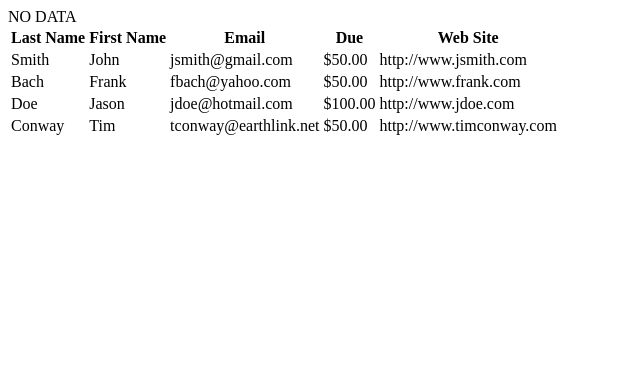
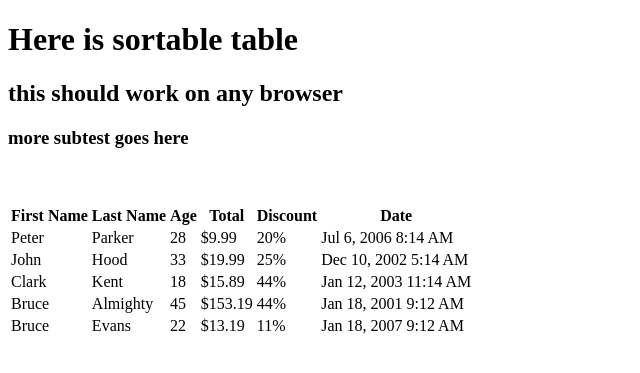
Before and after one commit to j2abro/crowdsec, a Flask app: page /jtest/ in a window 1280 px wide. Shown: the top 373 px of the page, without its empty margins (0-640 px from the left). Run offline with Flask 2, Linux system fonts and the light colour scheme; some libraries are stand-ins or nearby versions.

Commit message:
tablesort working now

```diff
--- a/templates/jtest.html
+++ b/templates/jtest.html
@@ -1,69 +1,98 @@
 <!doctype html>
 <title>Jtest page</title>
 <title>Flaskr</title>
+<link rel=stylesheet type=text/css href="{{ url_for('static', filename='theme.blue.css') }}">
 <script src="//ajax.googleapis.com/ajax/libs/jquery/1.9.1/jquery.min.js"></script>
-<script type=text/javascript src="{{ url_for('static', filename='jquery.tablesorter.js') }}"></script>
+<script type=text/javascript src="{{ url_for('static', filename='jquery.tablesorter.min.js') }}"></script>
 <script type=text/javascript src="{{ url_for('static', filename='jrun.js') }}"></script>
 {% if mydata %}
 data = {{ mydata }}
 
 {% else %}
-NO DATA
+<h1>Here is sortable table</h1>
+<h2>this should work on any browser</h2>
+<h3>more subtest goes here</h3>
+<br>
+<br>
 
 {% endif %}
 
 <script>setTimeout(function() { alert("OK, later, show this"); }, 20000);</script>
 
+<script id='js'>
+$(function() {
 
-<table id="myTable" class="tablesorter">
+  // call the tablesorter plugin
+  $("table").tablesorter({
+    theme : 'blue',
+
+    // sort on the first column and third column in ascending order
+    sortList: [[0,0],[2,0]]
+  });
+
+});
+
+</script>
+
+
+<table class="tablesorter">
   <thead>
     <tr>
+      <th>First Name</th>
       <th>Last Name</th>
-      <th>First Name</th>
-      <th>Email</th>
-      <th>Due</th>
-      <th>Web Site</th>
+      <th>Age</th>
+      <th>Total</th>
+      <th>Discount</th>
+      <th>Date</th>
     </tr>
   </thead>
   <tbody>
     <tr>
-      <td>Smith</td>
-      <td>John</td>
-      <td>jsmith@gmail.com</td>
-      <td>$50.00</td>
-      <td>http://www.jsmith.com</td>
+      <td>Peter</td>
+      <td>Parker</td>
+      <td>28</td>
+      <td>$9.99</td>
+      <td>20%</td>
+      <td>Jul 6, 2006 8:14 AM</td>
     </tr>
     <tr>
-      <td>Bach</td>
-      <td>Frank</td>
-      <td>fbach@yahoo.com</td>
-      <td>$50.00</td>
-      <td>http://www.frank.com</td>
+      <td>John</td>
+      <td>Hood</td>
+      <td>33</td>
+      <td>$19.99</td>
+      <td>25%</td>
+      <td>Dec 10, 2002 5:14 AM</td>
     </tr>
     <tr>
-      <td>Doe</td>
-      <td>Jason</td>
-      <td>jdoe@hotmail.com</td>
-      <td>$100.00</td>
-      <td>http://www.jdoe.com</td>
+      <td>Clark</td>
+      <td>Kent</td>
+      <td>18</td>
+      <td>$15.89</td>
+      <td>44%</td>
+      <td>Jan 12, 2003 11:14 AM</td>
     </tr>
     <tr>
-      <td>Conway</td>
-      <td>Tim</td>
-      <td>tconway@earthlink.net</td>
-      <td>$50.00</td>
-      <td>http://www.timconway.com</td>
+      <td>Bruce</td>
+      <td>Almighty</td>
+      <td>45</td>
+      <td>$153.19</td>
+      <td>44%</td>
+      <td>Jan 18, 2001 9:12 AM</td>
+    </tr>
+    <tr>
+      <td>Bruce</td>
+      <td>Evans</td>
+      <td>22</td>
+      <td>$13.19</td>
+      <td>11%</td>
+      <td>Jan 18, 2007 9:12 AM</td>
     </tr>
   </tbody>
 </table>
 
-<script>
-$(function(){
-  $("#myTable").tablesorter();
-});
 
-$(function(){
-  $("#myTable").tablesorter({ sortList: [[0,0], [1,0]] });
-});
 
-</script>
+
+
+
+<br>
```
